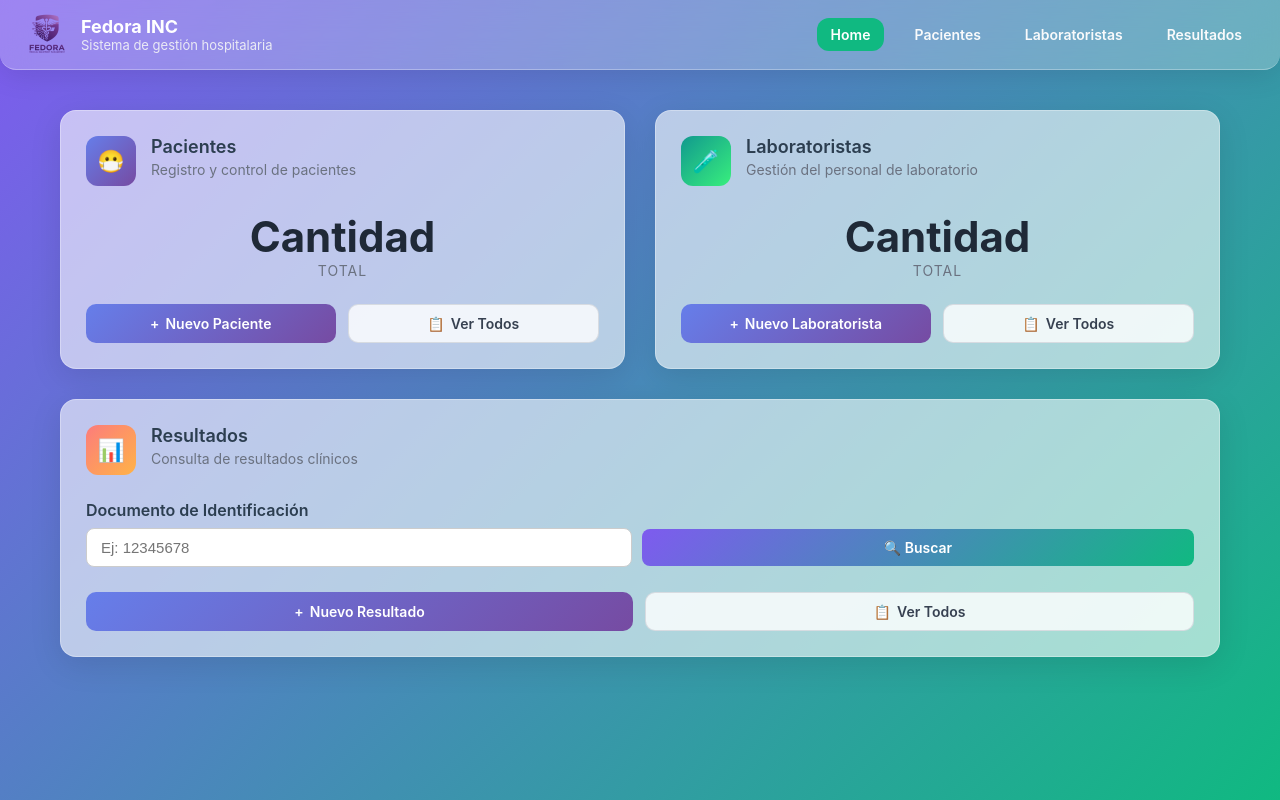
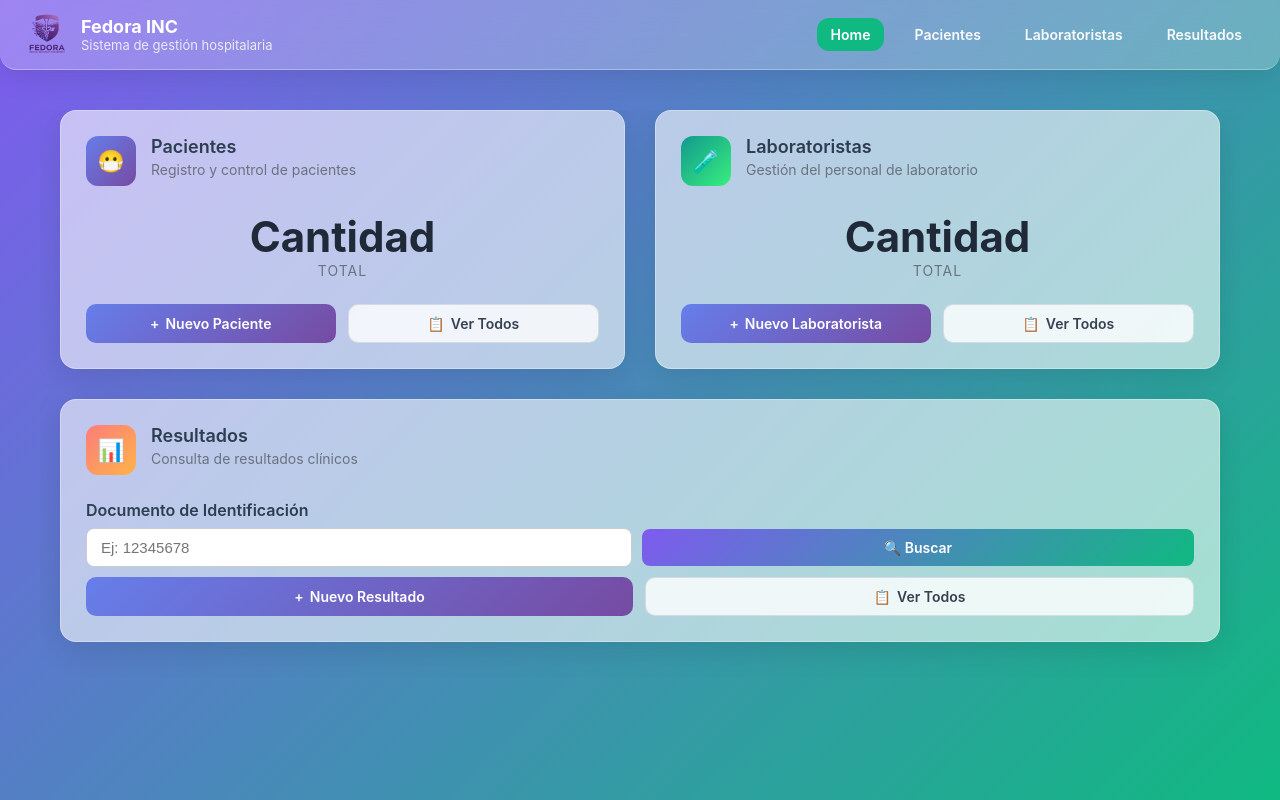
Before and after one commit to CristianFC23/Practica-2-Ing-Software, a Vue app in the folder Frontend/: page / in a window 1280 px wide. Built offline with nearby package versions, Linux system fonts and the light colour scheme.

Commit message:
Padding y Scroll

```diff
--- a/Frontend/src/components/HomeView.vue
+++ b/Frontend/src/components/HomeView.vue
@@ -80,22 +80,17 @@
           <router-link to="/resultados" class="btn btn-search">
             <span class="btn-icon">🔍 Buscar</span>
           </router-link>
-
-
-          <!-- <button @click="buscarResultado" class="btn btn-search">
-            🔍 Buscar
-          </button> -->
         </div>
       </div>
-        <div class="card-actions">
+
+      <div class="card-actions">
         <router-link to="/resultados/nuevo" class="btn btn-primary">
           <span class="btn-icon">+</span> Nuevo Resultado
         </router-link>
-      <router-link to="/resultados" class="btn btn-secondary">
-            <span class="btn-icon">📋</span> Ver Todos
-          </router-link>
+        <router-link to="/resultados" class="btn btn-secondary">
+          <span class="btn-icon">📋</span> Ver Todos
+        </router-link>
       </div>
-
     </div>
   </div>
 </template>
@@ -120,8 +115,6 @@ export default {
         return;
       }
       console.log('Buscando resultados para documento:', this.documentoId);
-      // Aquí podrías hacer una redirección, por ejemplo:
-      // this.$router.push(`/resultados/${this.documentoId}`);
     }
   }
 }
@@ -135,8 +128,10 @@ export default {
   gap: 30px;
   max-width: 1200px;
   margin: 40px auto;
-  padding: 0 20px;
+  padding: 0 20px 40px;
   width: 100%;
+  overflow-y: auto;
+  max-height: calc(100vh - 80px);
 }
 
 .card {
@@ -220,6 +215,12 @@ export default {
   display: flex;
   gap: 12px;
   flex-wrap: wrap;
+  margin-top: 20px;
+}
+
+/* Ajuste específico para los botones de la card de resultados */
+.resultados-card .card-actions {
+  margin-top: -15px;
 }
 
 .btn {
@@ -267,6 +268,7 @@ export default {
   border: none;
   cursor: pointer;
   transition: all 0.3s ease;
+  text-decoration: none;
 }
 
 .btn-search:hover {
```
Also changed, not shown: 1 other file (tests, documents, lock files or other folders).
